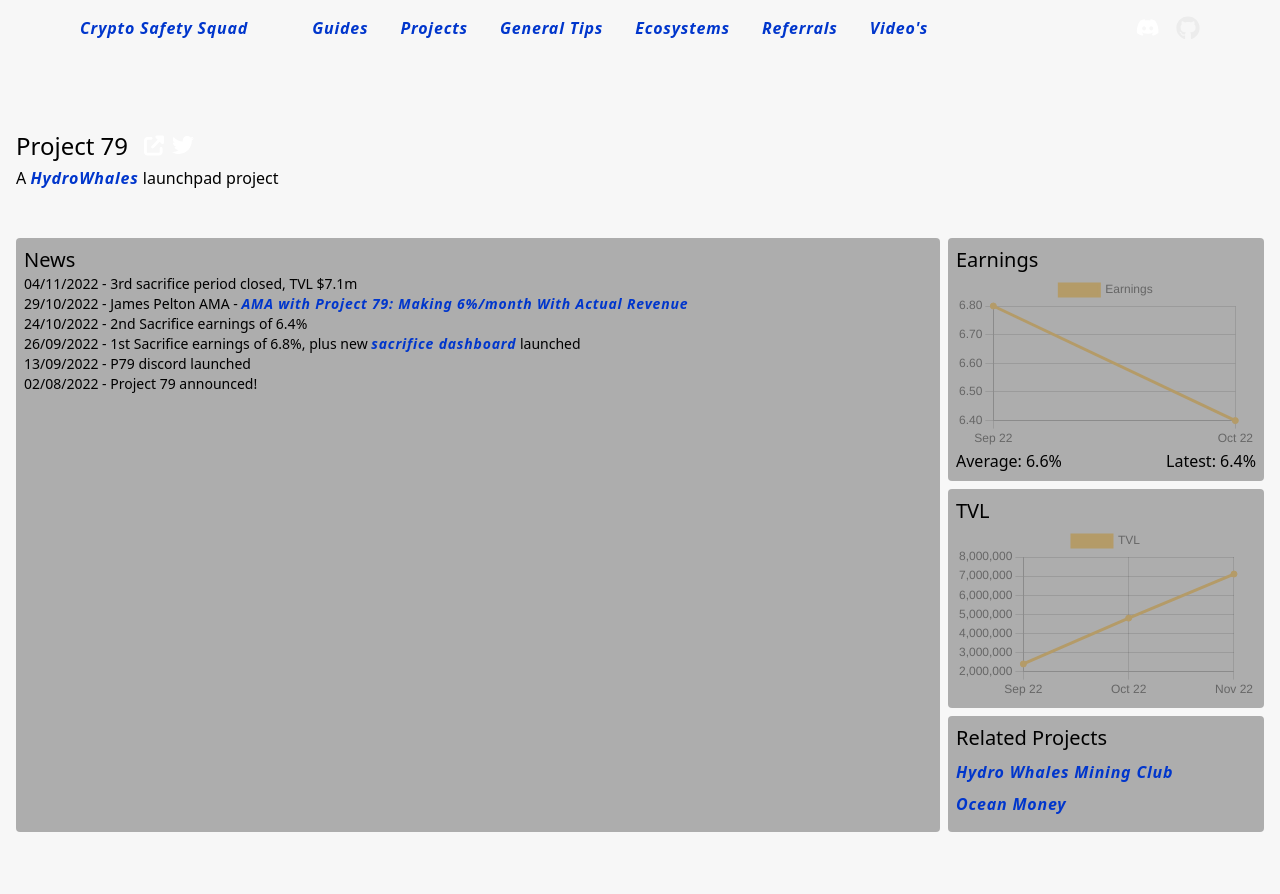
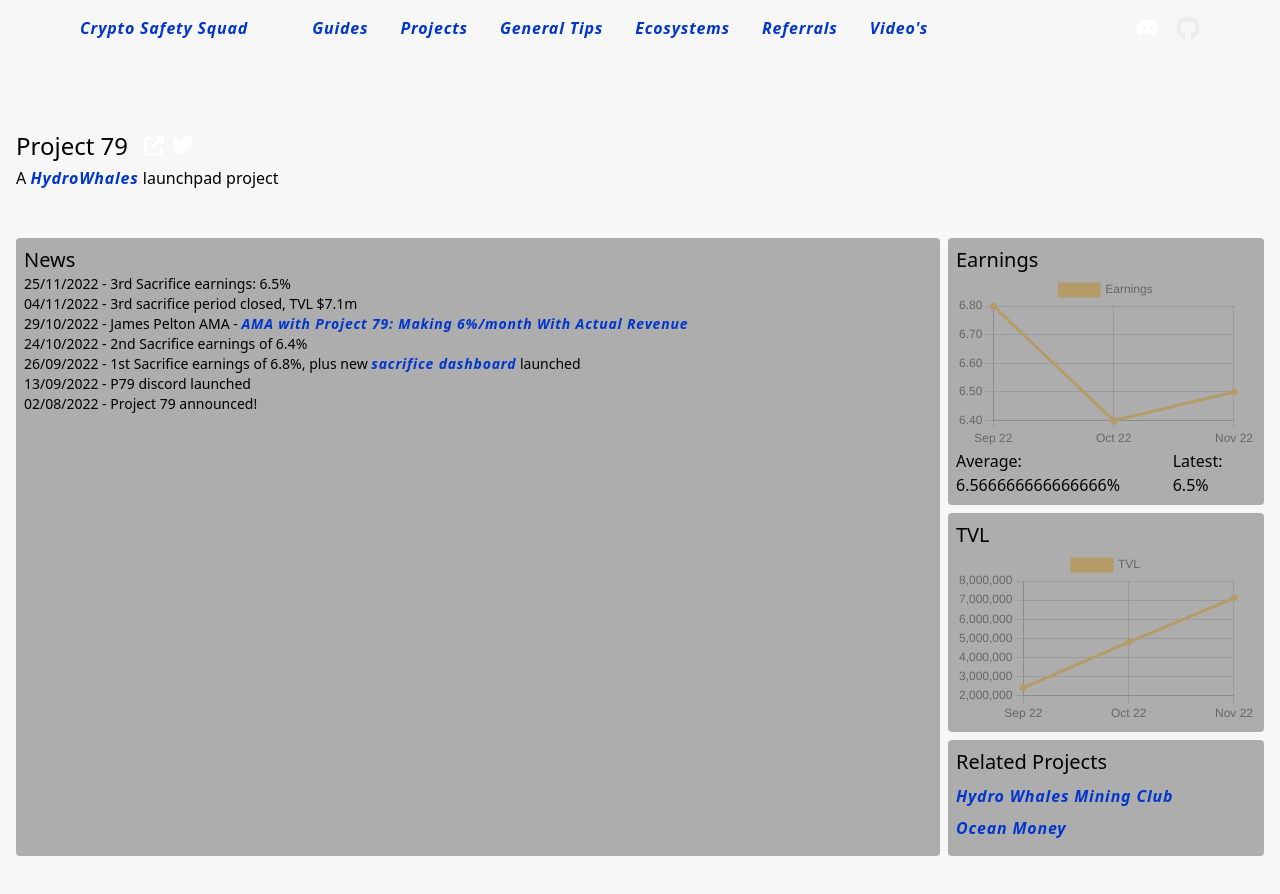
Before and after one commit to CryptoSafetySquad/website, a Next.js app: page /projects/project79 in a window 1280 px wide. Shown: the top 894 px of the page. Built offline with nearby package versions, Linux system fonts and the light colour scheme.

Commit message:
P79 Nov earnings 6.5%

```diff
--- a/data/projects/project79/earnings.ts
+++ b/data/projects/project79/earnings.ts
@@ -6,7 +6,8 @@ interface earningsEntry {
 
 const earnings: earningsEntry[] = [
   { label: 'Sep 22', date: '2022-09-26', percent: 6.8 },
-  { label: 'Oct 22', date: '2022-10-24', percent: 6.4 }
+  { label: 'Oct 22', date: '2022-10-24', percent: 6.4 },
+  { label: 'Nov 22', date: '2022-10-24', percent: 6.5 }
 ]
 
 export default earnings
--- a/pages/projects/project79.tsx
+++ b/pages/projects/project79.tsx
@@ -33,6 +33,7 @@ function average(nums: number[]) {
 
 const NewsContent = () => {
   const news = [
+    { date: '25/11/2022', content: '3rd Sacrifice earnings: 6.5%' },
     { date: '04/11/2022', content: '3rd sacrifice period closed, TVL $7.1m' },
     { date: '29/10/2022', content: (<>James Pelton AMA - <a href='https://www.youtube.com/watch?v=zpd8L2rlLgg' rel='noopener noreferrer' target='_blank'>AMA with Project 79: Making 6%/month With Actual Revenue</a></>) },
     { date: '24/10/2022', content: '2nd Sacrifice earnings of 6.4%' },
```
